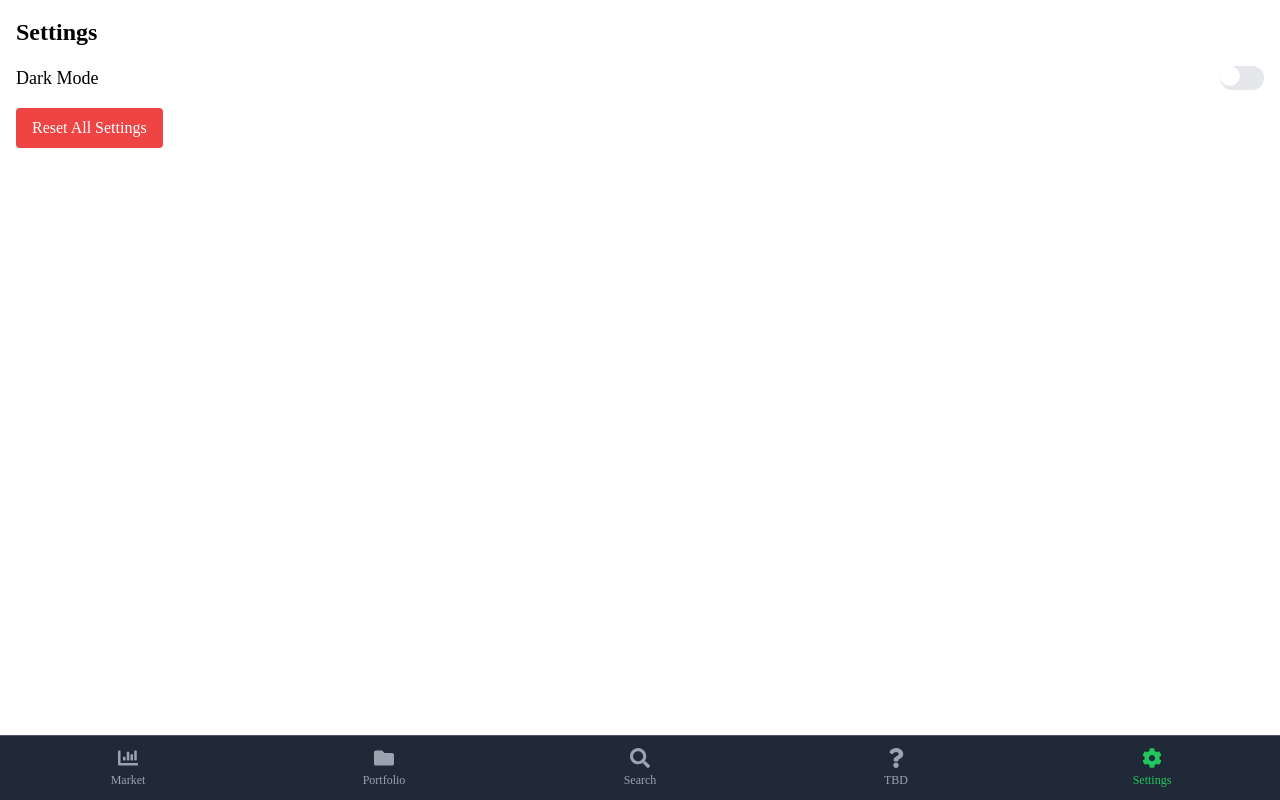
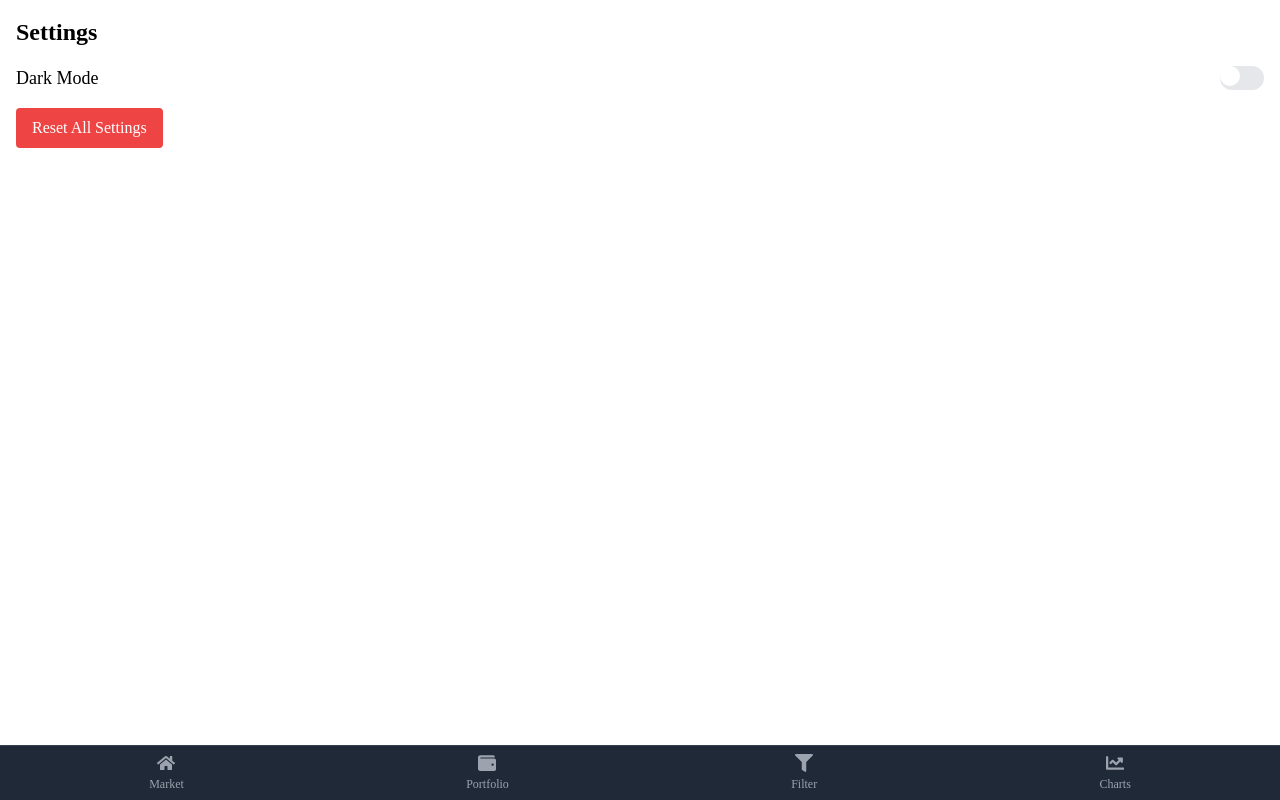
Before and after one commit to yuditriaji/sunnalytics, a Next.js app: page /settings in a window 1280 px wide. Built offline with nearby package versions, Linux system fonts and the light colour scheme.

Commit message:
Update bottom nav

```diff
--- a/components/BottomNav.tsx
+++ b/components/BottomNav.tsx
@@ -1,45 +1,50 @@
 import React from 'react';
 import { useRouter } from 'next/router';
-   import { FaChartBar, FaFolder, FaSearch, FaQuestion, FaCog } from 'react-icons/fa';
+import { FaChartLine, FaFilter, FaWallet, FaHome } from 'react-icons/fa';
 
 interface BottomNavProps {
-     className?: string;
+  onFilterClick?: () => void;
 }
 
-   const BottomNav: React.FC<BottomNavProps> = ({ className }) => {
+const BottomNav: React.FC<BottomNavProps> = ({ onFilterClick }) => {
   const router = useRouter();
-     const { pathname } = router;
-
-     const menuItems = [
-       { key: '/', label: 'Market', icon: <FaChartBar className="h-5 w-5" /> },
-       { key: '/portfolio', label: 'Portfolio', icon: <FaFolder className="h-5 w-5" /> },
-       { key: '/search', label: 'Search', icon: <FaSearch className="h-5 w-5" /> },
-       { key: '/tbd', label: 'TBD', icon: <FaQuestion className="h-5 w-5" /> },
-       { key: '/settings', label: 'Settings', icon: <FaCog className="h-5 w-5" /> },
-     ];
-
-     const handleClick = (key: string) => {
-       router.push(key);
-     };
 
   return (
-       <nav
-         className={`fixed bottom-0 left-0 right-0 bg-gray-800 shadow-lg border-t border-gray-600 ${className}`}
+    <nav className="fixed bottom-0 left-0 right-0 bg-gray-800 p-2 flex justify-around items-center border-t border-gray-700 shadow-lg">
+      <button
+        onClick={() => router.push('/')}
+        className={`flex flex-col items-center text-xs ${
+          router.pathname === '/' ? 'text-yellow-400' : 'text-gray-400'
+        } hover:text-yellow-400 transition-all duration-200 hover:scale-110`}
       >
-         <div className="flex justify-around items-center h-16">
-           {menuItems.map(item => (
+        <FaHome className="text-lg mb-1" />
+        <span>Market</span>
+      </button>
       <button
-               key={item.key}
-               onClick={() => handleClick(item.key)}
-               className={`flex flex-col items-center justify-center w-full h-full text-gray-400 hover:text-green-500 transition-colors ${
-                 pathname === item.key ? 'text-green-500' : ''
-               }`}
+        onClick={() => router.push('/portfolio')}
+        className={`flex flex-col items-center text-xs ${
+          router.pathname === '/portfolio' ? 'text-yellow-400' : 'text-gray-400'
+        } hover:text-yellow-400 transition-all duration-200 hover:scale-110`}
       >
-               {item.icon}
-               <span className="text-xs mt-1">{item.label}</span>
+        <FaWallet className="text-lg mb-1" />
+        <span>Portfolio</span>
       </button>
-           ))}
-         </div>
+      <button
+        onClick={onFilterClick}
+        className="flex flex-col items-center text-xs text-gray-400 hover:text-yellow-400 transition-all duration-200 hover:scale-110"
+      >
+        <FaFilter className="text-lg mb-1" />
+        <span>Filter</span>
+      </button>
+      <button
+        onClick={() => router.push('/charts')}
+        className={`flex flex-col items-center text-xs ${
+          router.pathname === '/charts' ? 'text-yellow-400' : 'text-gray-400'
+        } hover:text-yellow-400 transition-all duration-200 hover:scale-110`}
+      >
+        <FaChartLine className="text-lg mb-1" />
+        <span>Charts</span>
+      </button>
     </nav>
   );
 };
--- a/components/TokenTable.tsx
+++ b/components/TokenTable.tsx
@@ -22,8 +22,14 @@ interface Token {
   potentialMultiplier?: number;
 }
 
-const TokenTable: React.FC = memo(() => {
-  const { filteredTokens, setFilteredTokens, tokens } = useTokenStore();
+interface TokenTableProps {
+  isFilterDrawerOpen: boolean;
+  onFilterClick: () => void;
+  onFilterClose: () => void;
+}
+
+const TokenTable: React.FC<TokenTableProps> = memo(({ isFilterDrawerOpen, onFilterClick, onFilterClose }) => {
+  const { filteredTokens } = useTokenStore();
   const [visibleColumns, setVisibleColumns] = useState<string[]>([
     'name',
     'symbol',
@@ -36,7 +42,6 @@ const TokenTable: React.FC = memo(() => {
     'circulatingSupplyPercentage',
   ]);
   const [isColumnModalVisible, setIsColumnModalVisible] = useState(false);
-  const [isFilterDrawerOpen, setIsFilterDrawerOpen] = useState(false);
 
   const toggleColumn = (key: string) => {
     setVisibleColumns(prev =>
@@ -50,14 +55,6 @@ const TokenTable: React.FC = memo(() => {
 
   const handleColumnClose = () => {
     setIsColumnModalVisible(false);
-  };
-
-  const showFilterDrawer = () => {
-    setIsFilterDrawerOpen(true);
-  };
-
-  const handleFilterClose = () => {
-    setIsFilterDrawerOpen(false);
   };
 
   const columns = [
@@ -100,7 +97,7 @@ const TokenTable: React.FC = memo(() => {
             Add/Remove Columns
           </button>
           <button
-            onClick={showFilterDrawer}
+            onClick={onFilterClick}
             className="px-4 py-2 bg-yellow-500 text-black rounded hover:bg-yellow-400 transition-colors"
           >
             Filter
@@ -212,7 +209,7 @@ const TokenTable: React.FC = memo(() => {
           </div>
         </div>
       )}
-      <FilterDrawer isOpen={isFilterDrawerOpen} onClose={handleFilterClose} />
+      <FilterDrawer isOpen={isFilterDrawerOpen} onClose={onFilterClose} />
     </div>
   );
 });
--- a/package.json
+++ b/package.json
@@ -10,13 +10,15 @@
     "format": "prettier --write \"**/*.{ts,tsx,js,jsx}\""
   },
   "dependencies": {
+    "chart.js": "^4.4.9",
     "framer-motion": "^12.14.0",
     "localforage": "^1.10.0",
     "next": "^14.2.29",
     "next-pwa": "^5.6.0",
     "react": "^18.3.1",
+    "react-chartjs-2": "^5.3.0",
     "react-dom": "^18.3.1",
-    "react-icons": "^5.3.0",
+    "react-icons": "^5.5.0",
     "swr": "^2.2.5",
     "tailwindcss": "^3.4.1",
     "zustand": "^5.0.0-rc.2"
--- a/pages/charts.tsx
+++ b/pages/charts.tsx
@@ -1,23 +1,16 @@
-
 import React from 'react';
-import { Layout, Typography } from 'antd';
 import BottomNav from '../components/BottomNav';
-
-const { Header, Content } = Layout;
-const { Title } = Typography;
 
 export default function Charts() {
   return (
-    <Layout style={{ minHeight: '100vh' }}>
-      <Header style={{ background: '#001529', padding: '0 16px' }}>
-        <Title level={3} style={{ color: 'white', margin: '16px 0' }}>
-          Charts
-        </Title>
-      </Header>
-      <Content style={{ padding: '16px', paddingBottom: '60px' }}>
-        <div>Charts Page - Coming Soon</div>
-      </Content>
+    <div className="min-h-screen flex flex-col pb-16 bg-gray-900 text-white">
+      <header className="bg-gray-800 p-4">
+        <h1 className="text-xl font-bold text-white">Charts</h1>
+      </header>
+      <main className="flex-1 p-4">
+        <div className="text-gray-300">Charts Page - Coming Soon</div>
+      </main>
       <BottomNav onFilterClick={() => {}} />
-    </Layout>
+    </div>
   );
 }
--- a/pages/index.tsx
+++ b/pages/index.tsx
@@ -1,4 +1,4 @@
-import { useEffect } from 'react';
+import { useEffect, useState } from 'react';
 import BottomNav from '../components/BottomNav';
 import TokenTable from '../components/TokenTable';
 import { useTokenStore } from '../stores/useTokenStore';
@@ -7,10 +7,19 @@ import { useEffect } from 'react';
 export default function Home() {
   const { loading, error } = useTokenStore();
   const { fetchTokens } = useTokenData();
+  const [isFilterDrawerOpen, setIsFilterDrawerOpen] = useState(false);
 
   useEffect(() => {
     fetchTokens();
   }, [fetchTokens]);
+
+  const handleFilterClick = () => {
+    setIsFilterDrawerOpen(true);
+  };
+
+  const handleFilterClose = () => {
+    setIsFilterDrawerOpen(false);
+  };
 
   return (
     <div className="min-h-screen flex flex-col pb-16 bg-gray-900 text-white">
@@ -28,9 +37,15 @@ import { useEffect } from 'react';
             </button>
           </p>
         )}
-           {!loading && !error && <TokenTable />}
+        {!loading && !error && (
+          <TokenTable
+            isFilterDrawerOpen={isFilterDrawerOpen}
+            onFilterClick={handleFilterClick}
+            onFilterClose={handleFilterClose}
+          />
+        )}
       </main>
-         <BottomNav />
+      <BottomNav onFilterClick={handleFilterClick} />
     </div>
   );
 }
```
Also changed, not shown: 1 other file (tests, documents, lock files or other folders). Lines whose indentation alone changed are shown as unchanged.
